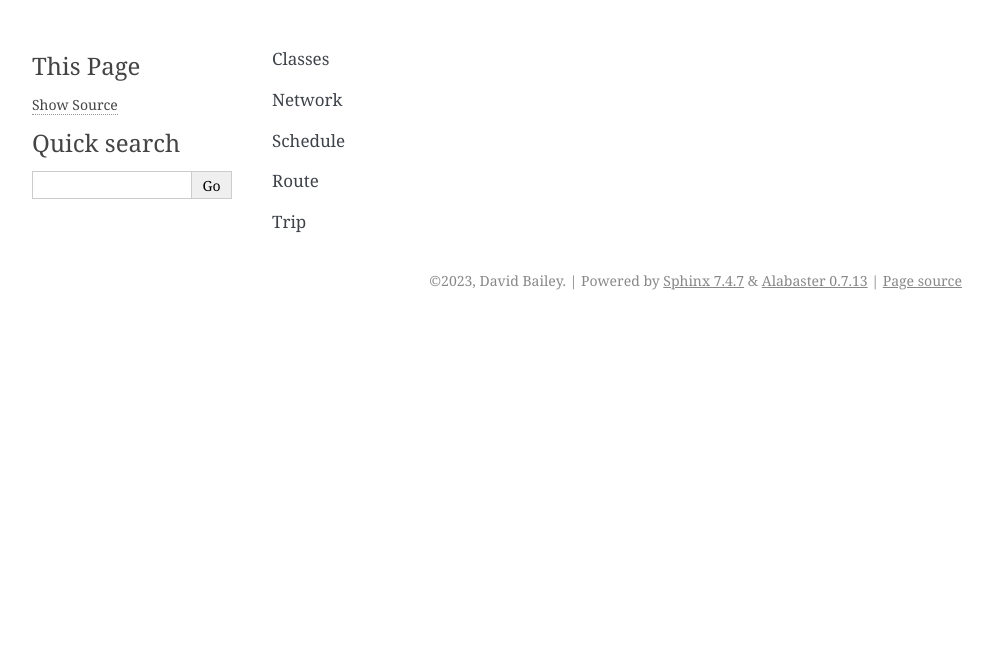
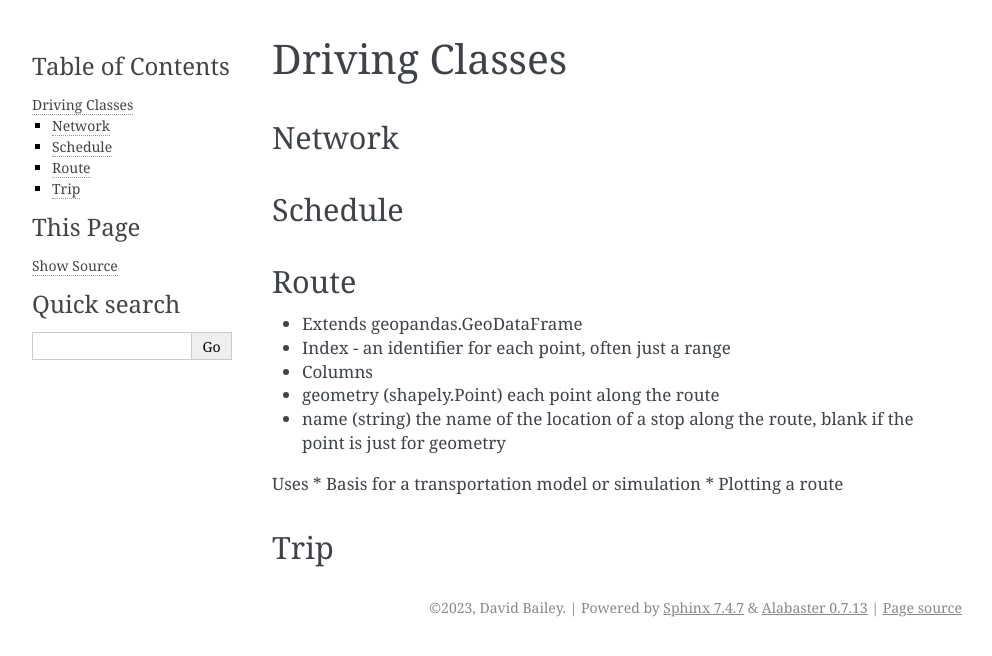
Before and after one commit to davidbailey/dpd, a Sphinx documentation site: the page built from docs/driving_classes.rst, in a window 1280 px wide. Shown: the top 656 px of the page, without its empty margins (148-1140 px from the left). Built offline with Sphinx 7.4.7, drawn with Linux system fonts in a browser that asks for light colours; pages that are not in the unit, such as notebooks, are missing from menus; the version number is read from the project's files by our own code.

Commit message:
Update driving_classes.rst

```diff
--- a/docs/driving_classes.rst
+++ b/docs/driving_classes.rst
@@ -1,9 +1,25 @@
-Classes
+Driving Classes
+=======
 
 Network
+-----------
 
 Schedule
+-----------
 
 Route
+-----------
+
+* Extends geopandas.GeoDataFrame
+* Index - an identifier for each point, often just a range
+* Columns
+
+* geometry (shapely.Point) each point along the route
+* name (string) the name of the location of a stop along the route, blank if the point is just for geometry
+
+Uses
+* Basis for a transportation model or simulation
+* Plotting a route
 
 Trip
+-----------
```
